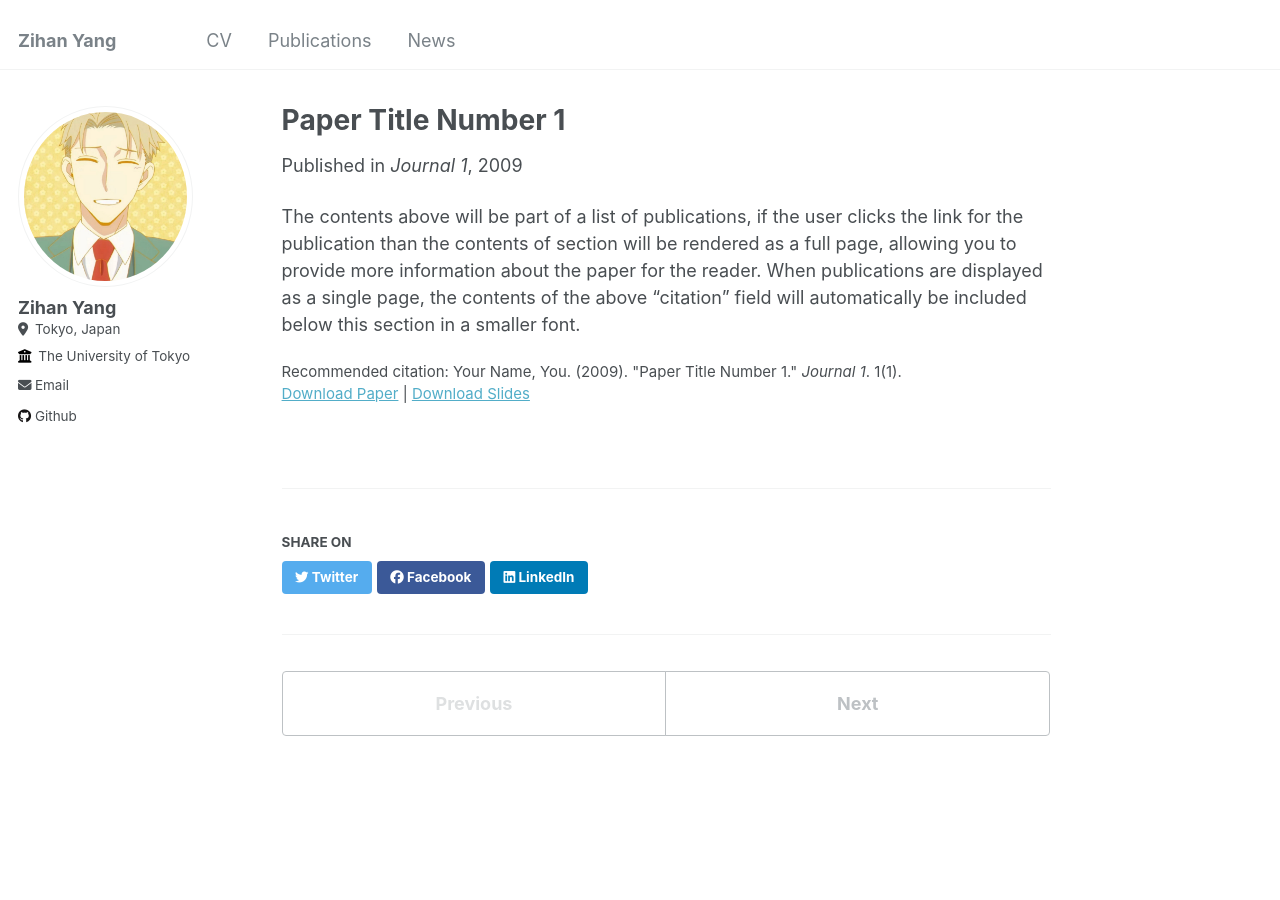
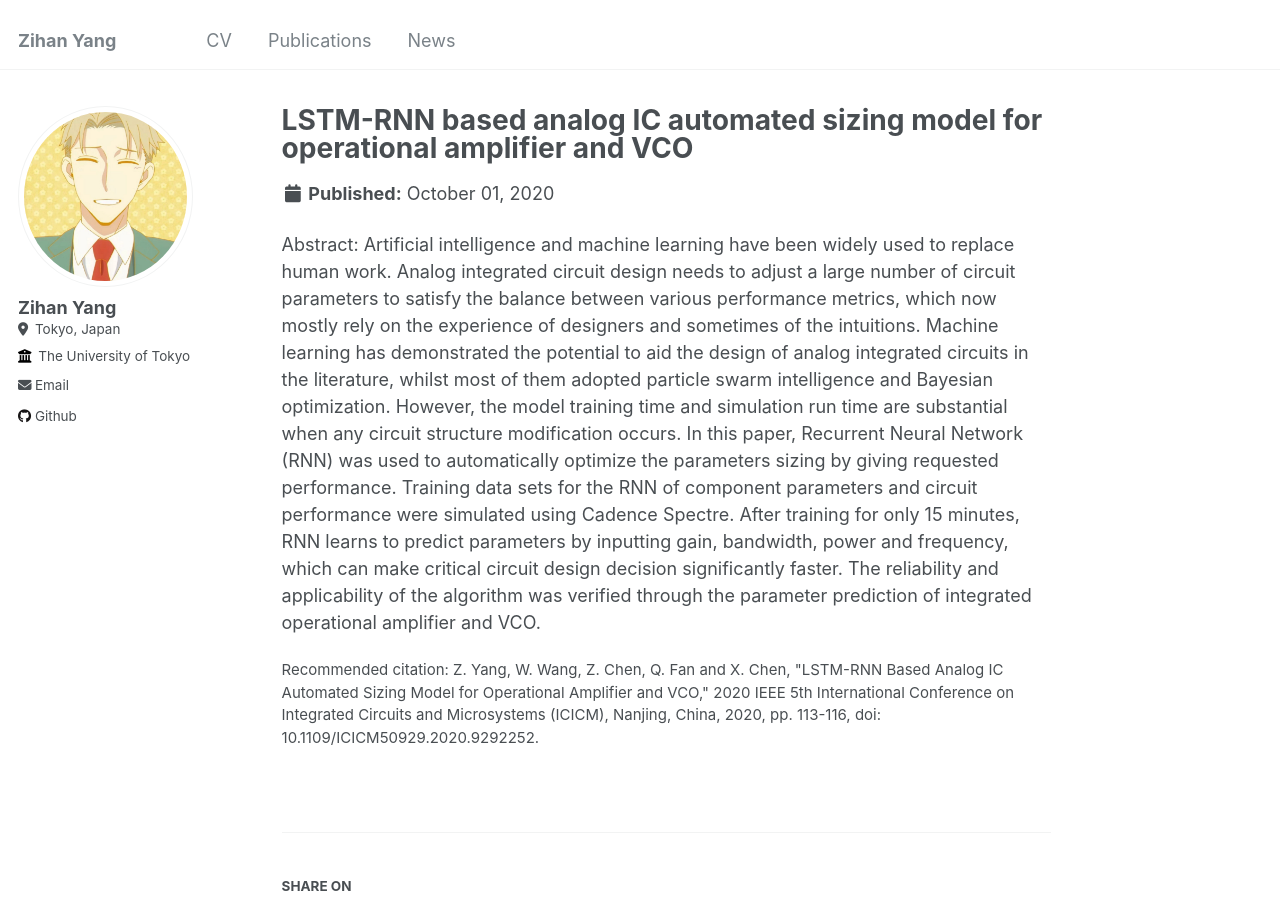
Before and after one commit to azukan/ZihanYang, a Jekyll site: the page built from _publications/2009-10-01-paper-title-number-1.md, in a window 1280 px wide and 900 px high. Built offline with Jekyll 4.4.1, drawn with Linux system fonts in a browser that asks for light colours.

Commit message:
Update 2009-10-01-paper-title-number-1.md

```diff
--- a/_publications/2009-10-01-paper-title-number-1.md
+++ b/_publications/2009-10-01-paper-title-number-1.md
@@ -1,13 +1,11 @@
 ---
-title: "Paper Title Number 1"
+title: "LSTM-RNN based analog IC automated sizing model for operational amplifier and VCO"
 collection: publications
 permalink: /publication/2009-10-01-paper-title-number-1
 excerpt: 'This paper is about the number 1. The number 2 is left for future work.'
-date: 2009-10-01
-venue: 'Journal 1'
-slidesurl: 'http://academicpages.github.io/files/slides1.pdf'
-paperurl: 'http://academicpages.github.io/files/paper1.pdf'
-citation: 'Your Name, You. (2009). &quot;Paper Title Number 1.&quot; <i>Journal 1</i>. 1(1).'
+date: October 2020
+citation: 'Z. Yang, W. Wang, Z. Chen, Q. Fan and X. Chen, "LSTM-RNN Based Analog IC Automated Sizing Model for Operational Amplifier and VCO," 2020 IEEE 5th International Conference on Integrated Circuits and Microsystems (ICICM), Nanjing, China, 2020, pp. 113-116, doi: 10.1109/ICICM50929.2020.9292252.'
 ---
 
-The contents above will be part of a list of publications, if the user clicks the link for the publication than the contents of section will be rendered as a full page, allowing you to provide more information about the paper for the reader. When publications are displayed as a single page, the contents of the above "citation" field will automatically be included below this section in a smaller font.
+Abstract:
+Artificial intelligence and machine learning have been widely used to replace human work. Analog integrated circuit design needs to adjust a large number of circuit parameters to satisfy the balance between various performance metrics, which now mostly rely on the experience of designers and sometimes of the intuitions. Machine learning has demonstrated the potential to aid the design of analog integrated circuits in the literature, whilst most of them adopted particle swarm intelligence and Bayesian optimization. However, the model training time and simulation run time are substantial when any circuit structure modification occurs. In this paper, Recurrent Neural Network (RNN) was used to automatically optimize the parameters sizing by giving requested performance. Training data sets for the RNN of component parameters and circuit performance were simulated using Cadence Spectre. After training for only 15 minutes, RNN learns to predict parameters by inputting gain, bandwidth, power and frequency, which can make critical circuit design decision significantly faster. The reliability and applicability of the algorithm was verified through the parameter prediction of integrated operational amplifier and VCO.
```
